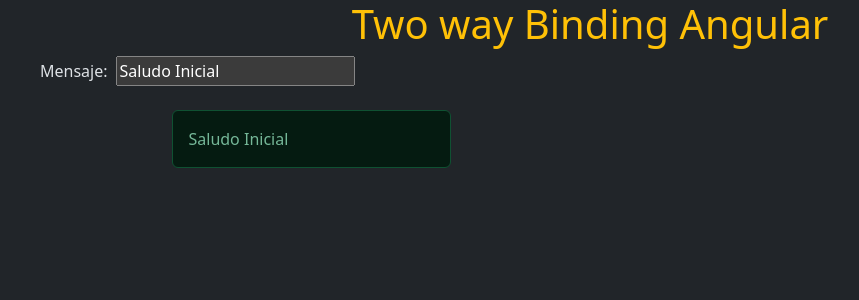
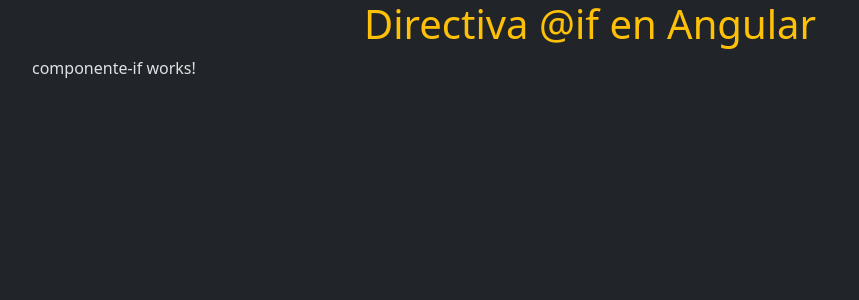
Before and after one commit to odgm/angular-app, an Angular app: page / in a window 1280 px wide. Shown: the top 300 px of the page, without its empty margins (50-909 px from the left). Built offline with nearby package versions, Linux system fonts and the light colour scheme.

Commit message:
Saludar e iniciamos IF

```diff
--- a/src/app/app.html
+++ b/src/app/app.html
@@ -1,4 +1,4 @@
 <div class="container">
     <h1 class="text-center text-warning">{{title}}</h1>
-    <app-saludar/>
+    <app-componente-if/>
 </div>
--- a/src/app/app.ts
+++ b/src/app/app.ts
@@ -1,12 +1,13 @@
 import { Component, signal } from '@angular/core';
 import { Saludar } from './saludar/saludar';
+import { ComponenteIf } from "./componente-if/componente-if";
 
 @Component({
   selector: 'app-root',
-  imports: [Saludar],
+  imports: [ComponenteIf],
   templateUrl: './app.html',
   styleUrl: './app.css'
 })
 export class App {
-  protected readonly title = 'Two way Binding Angular';
+  protected readonly title = 'Directiva @if en Angular';
 }
--- /dev/null
+++ b/src/app/componente-if/componente-if.html
@@ -0,0 +1 @@
+<p>componente-if works!</p>
--- /dev/null
+++ b/src/app/componente-if/componente-if.ts
@@ -0,0 +1,9 @@
+import { Component } from '@angular/core';
+
+@Component({
+  selector: 'app-componente-if',
+  imports: [],
+  templateUrl: './componente-if.html',
+  styleUrl: './componente-if.css',
+})
+export class ComponenteIf {}
--- a/src/app/saludar/saludar.html
+++ b/src/app/saludar/saludar.html
@@ -1,4 +1,4 @@
-<div class="d-felx justify-content-center">
+<div class="d-flex justify-content-center">
     <div class="w-50">
         <div class="mb-3">
             <label for="inputText" class="mx-2">Mensaje:</label>
```
Also changed, not shown: src/app/componente-if/componente-if.css (added).
